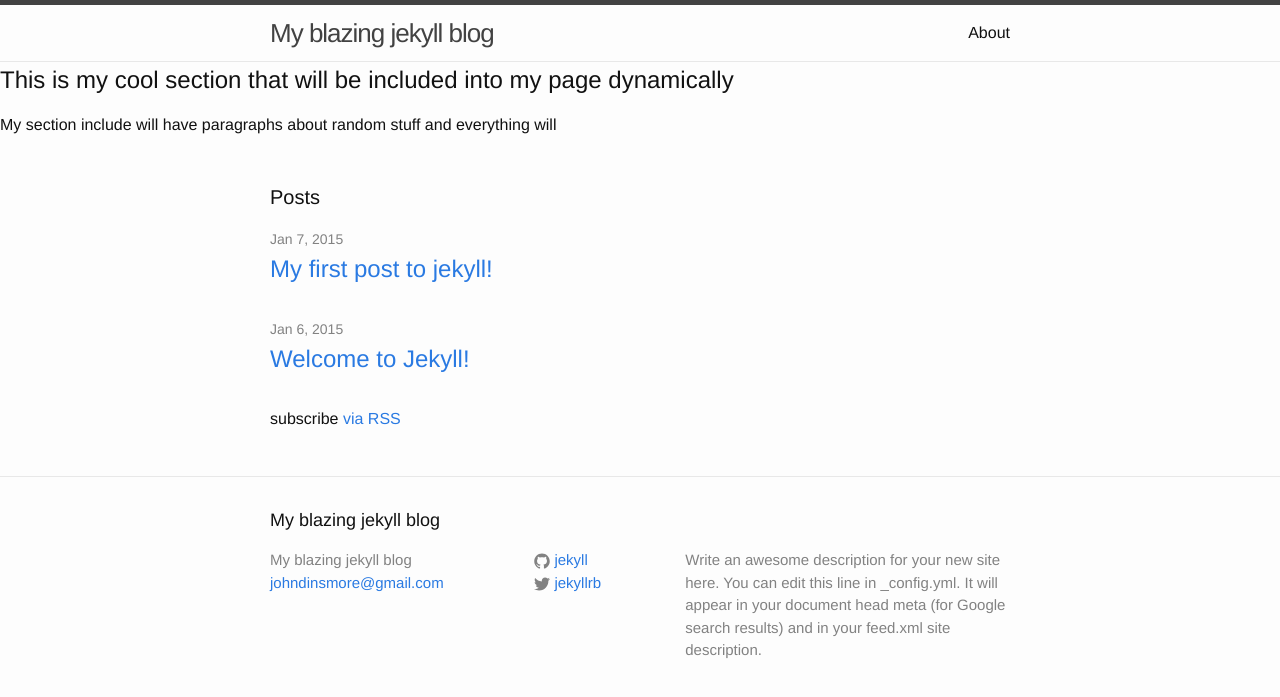
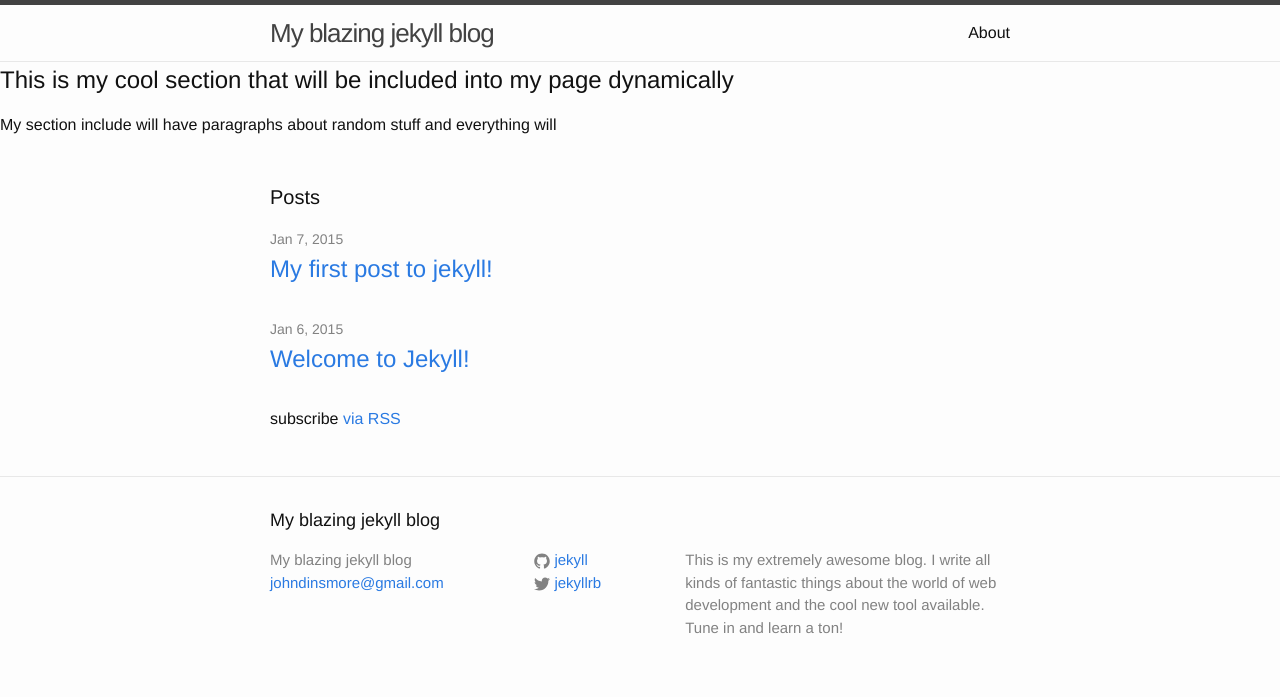
Before and after one commit to cgonzalezandrades/djibba22.github.io, a Jekyll site: the page built from index.html, in a window 1280 px wide. Shown: the top 697 px of the page. Built offline with Jekyll 4.4.1, drawn with Linux system fonts in a browser that asks for light colours.

Commit message:
config edit
I edited the config file and and restarted the server.

```diff
--- a/_config.yml
+++ b/_config.yml
@@ -2,9 +2,7 @@
 title: My blazing jekyll blog
 email: johndinsmore@gmail.com
 description: > # this means to ignore newlines until "baseurl:"
-  Write an awesome description for your new site here. You can edit this
-  line in _config.yml. It will appear in your document head meta (for
-  Google search results) and in your feed.xml site description.
+ This is my extremely awesome blog. I write all kinds of fantastic things about the world of web development and the cool new tool available. Tune in and learn a ton!
 baseurl: "" # the subpath of your site, e.g. /blog/
 url: "http://yourdomain.com" # the base hostname & protocol for your site
 twitter_username: jekyllrb
```
